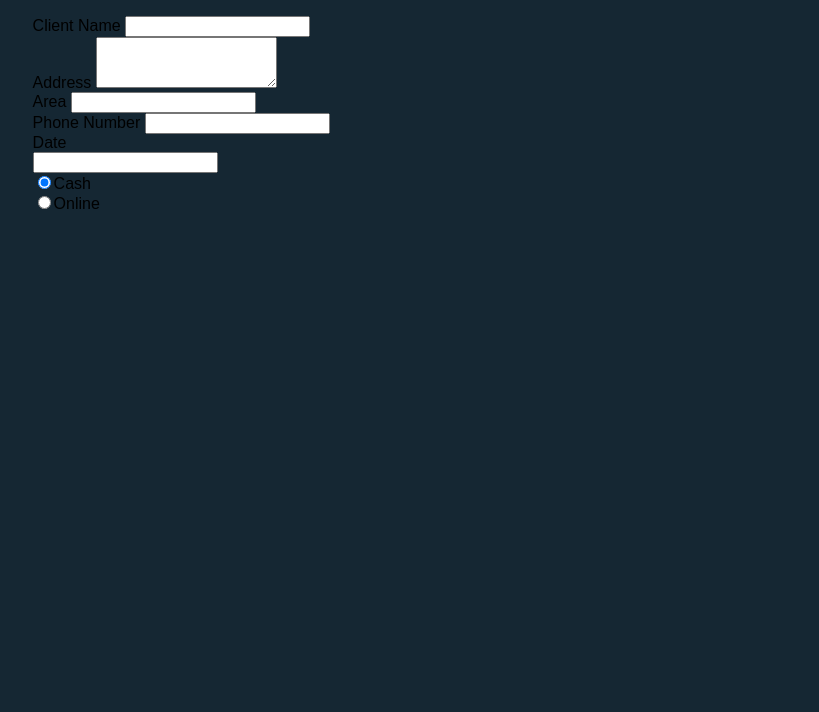
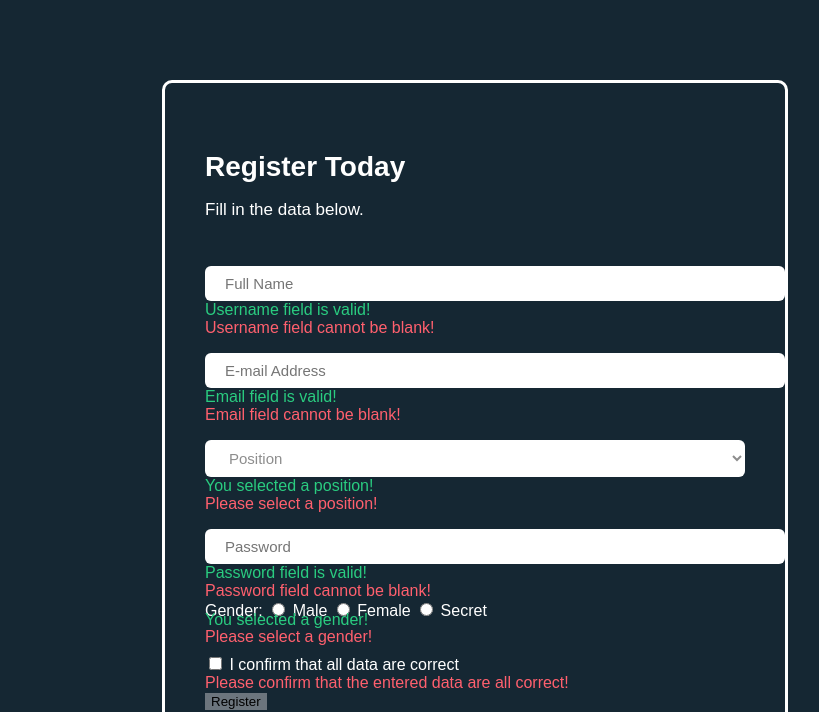
Before and after one commit to gurleen-kaurr/ClientDiary, a Django app: template ClientDiary/home/templates/clients.html in a window 1280 px wide. Shown: the part 96-808 px from the top of the page, without its empty margins (165-984 px from the left). Run offline with Django 3.2, Linux system fonts and the light colour scheme; the template is opened without the code that fills it, so the values that code supplies are empty.

Commit message:
Update clients.html

```diff
--- a/ClientDiary/home/templates/clients.html
+++ b/ClientDiary/home/templates/clients.html
@@ -2,7 +2,80 @@
 
 {% block start %}
 
-<div class="container">
+<div class="form-body">
+    <div class="row">
+        <div class="form-holder">
+            <div class="form-content">
+                <div class="form-items">
+                    <h3>Register Today</h3>
+                    <p>Fill in the data below.</p>
+                    <form class="requires-validation" novalidate>
+
+                        <div class="col-md-12">
+                            <input class="form-control" type="text" name="name" placeholder="Full Name" required>
+                            <div class="valid-feedback">Username field is valid!</div>
+                            <div class="invalid-feedback">Username field cannot be blank!</div>
+                        </div>
+
+                        <div class="col-md-12">
+                            <input class="form-control" type="email" name="email" placeholder="E-mail Address" required>
+                            <div class="valid-feedback">Email field is valid!</div>
+                            <div class="invalid-feedback">Email field cannot be blank!</div>
+                        </div>
+
+                        <div class="col-md-12">
+                            <select class="form-select mt-3" required>
+                                <option selected disabled value="">Position</option>
+                                <option value="jweb">Junior Web Developer</option>
+                                <option value="sweb">Senior Web Developer</option>
+                                <option value="pmanager">Project Manager</option>
+                            </select>
+                            <div class="valid-feedback">You selected a position!</div>
+                            <div class="invalid-feedback">Please select a position!</div>
+                        </div>
+
+
+                        <div class="col-md-12">
+                            <input class="form-control" type="password" name="password" placeholder="Password" required>
+                            <div class="valid-feedback">Password field is valid!</div>
+                            <div class="invalid-feedback">Password field cannot be blank!</div>
+                        </div>
+
+
+                        <div class="col-md-12 mt-3">
+                            <label class="mb-3 mr-1" for="gender">Gender: </label>
+
+                            <input type="radio" class="btn-check" name="gender" id="male" autocomplete="off" required>
+                            <label class="btn btn-sm btn-outline-secondary" for="male">Male</label>
+
+                            <input type="radio" class="btn-check" name="gender" id="female" autocomplete="off" required>
+                            <label class="btn btn-sm btn-outline-secondary" for="female">Female</label>
+
+                            <input type="radio" class="btn-check" name="gender" id="secret" autocomplete="off" required>
+                            <label class="btn btn-sm btn-outline-secondary" for="secret">Secret</label>
+                            <div class="valid-feedback mv-up">You selected a gender!</div>
+                            <div class="invalid-feedback mv-up">Please select a gender!</div>
+                        </div>
+
+                        <div class="form-check">
+                            <input class="form-check-input" type="checkbox" value="" id="invalidCheck" required>
+                            <label class="form-check-label">I confirm that all data are correct</label>
+                            <div class="invalid-feedback">Please confirm that the entered data are all correct!</div>
+                        </div>
+
+
+                        <div class="form-button mt-3">
+                            <button id="submit" type="submit" class="btn btn-primary">Register</button>
+                        </div>
+                    </form>
+                </div>
+            </div>
+        </div>
+    </div>
+</div>
+
+
+<!--<div class="container">
     <div class="mb-3">
         <label for="exampleFormControlInput1" class="form-label">Client Name</label>
         <input type="text" class="form-control" >
@@ -43,7 +116,7 @@
           </div>
     </div>
 
-</div>
+</div>-->
 
 
 {% endblock %}
```
